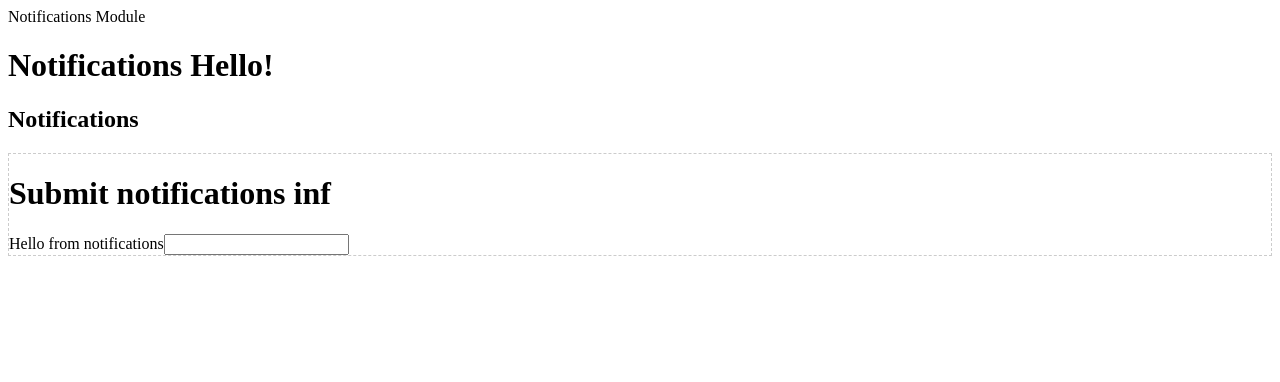
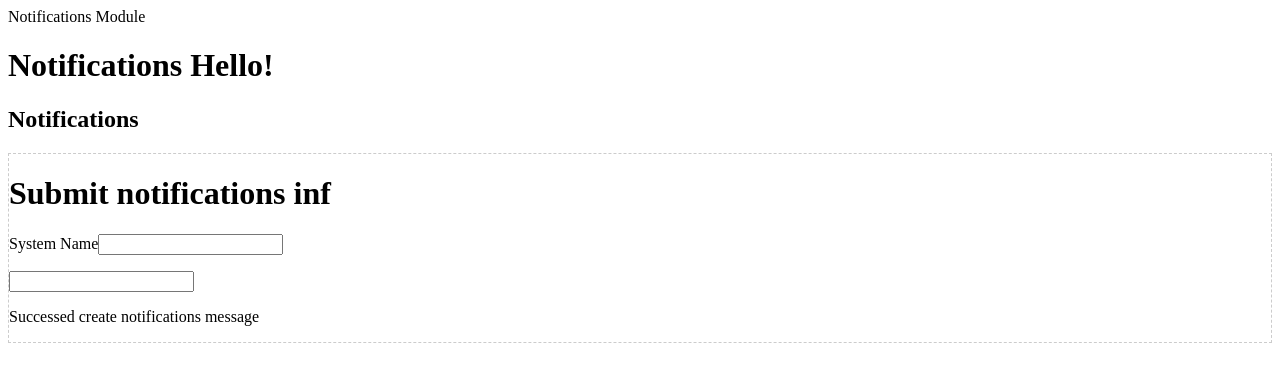
Before and after one commit to TeNnei/angular-ivy-zbld3w, an Angular app: page / in a window 1280 px wide. Shown: the top 382 px of the page. Built offline with nearby package versions, Linux system fonts and the light colour scheme.

Commit message:
2 files modified

```diff
--- a/src/app/app.notifications.component.ts
+++ b/src/app/app.notifications.component.ts
@@ -7,4 +7,8 @@ import { Component } from '@angular/core';
 })
 export class Notificaitons{
   title = 'Notifications'
+
+  getInfo(){
+    return 'Successed create notifications message'
+  }
 }
--- a/src/app/app.notifications.components.html
+++ b/src/app/app.notifications.components.html
@@ -2,9 +2,17 @@
 
 <div class="notifications-block">
   <h1>Submit notifications inf</h1>
-  <label>Hello from notifications</label>
+  <p>
+    <label>System Name</label>
   <input
     name="What you need to notify?"
     type="text"
   />
+</p>
+  <input
+    type="text"
+  />
+
+  <p>{{getInfo()}}</p>
+
 </div>
```
